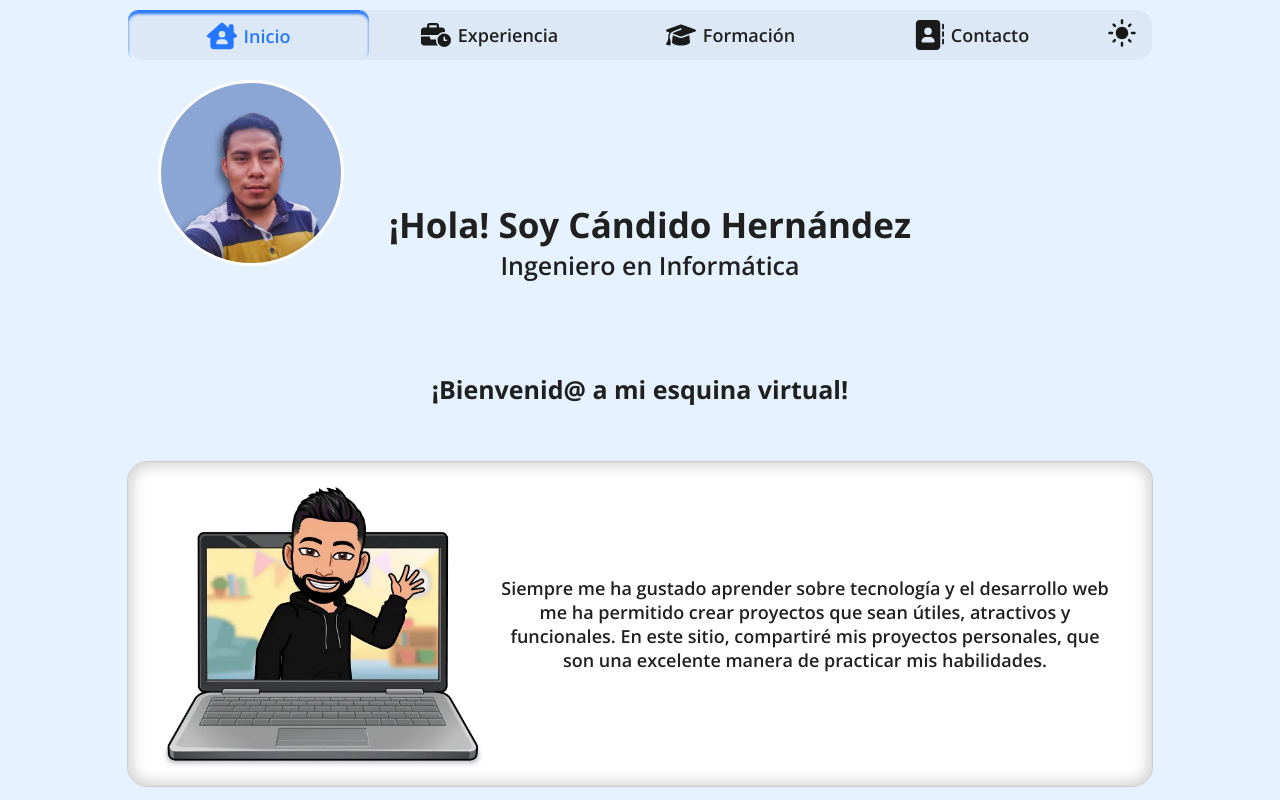
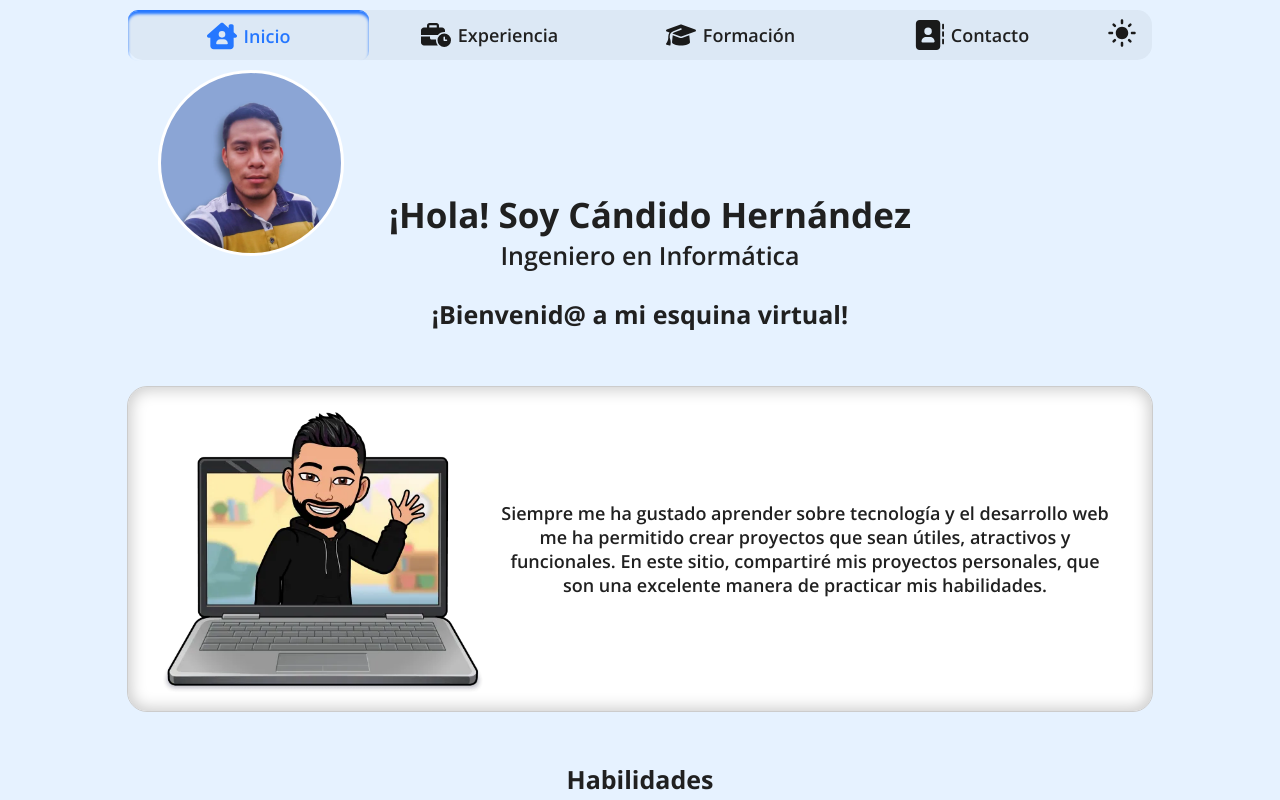
Before and after one commit to Candido-HM/portfolio-candido, an Angular app: page /home in a window 1280 px wide. Shown: the top 800 px of the page. Built offline with nearby package versions, Linux system fonts and the light colour scheme.

Commit message:
modificaciones introduccion y navbar

```diff
--- a/src/app/app.component.html
+++ b/src/app/app.component.html
@@ -1,6 +1,6 @@
 <header>
   <app-navbar></app-navbar>
-  <app-introduction></app-introduction>
+  <!-- <app-introduction></app-introduction> -->
 </header>
 
 <main>
--- a/src/app/components/main/home/home.component.html
+++ b/src/app/components/main/home/home.component.html
@@ -1,3 +1,9 @@
+<header>
+    <!-- <app-navbar></app-navbar> -->
+    <app-introduction></app-introduction>
+</header>
+
+
 <section class="title-welcome">
     <h2>¡Bienvenid@ a mi esquina virtual!</h2>
 </section>
--- a/src/assets/styles/_base.sass
+++ b/src/assets/styles/_base.sass
@@ -66,7 +66,6 @@ header
     .navbar
         width: auto
         height: 50px
-        margin-bottom: 10px
 
         ul
             width: 100%
@@ -109,21 +108,6 @@ header
                     height: 40px
                     cursor: pointer
                     background-color: transparent
-    // // Fijar el menu en la parte superior
-    // .fixed-menu
-    //     position: fixed !important
-    //     top: 0 !important
-    //     right: 0
-    //     left: 0 !important
-    //     width: auto !important
-    //     z-index: 999 !important
-    //     border-radius: 10px 10px 10px 10px !important
-    //     overflow: hidden !important
-    //     max-width: 1440px !important
-    //     margin: 0px auto
-    //     height: 50px
-    //     transition: all 200ms
-
 
     .introduction
         width: 100%
@@ -167,8 +151,6 @@ header
 
 main
     width: 100%
-    margin-top: 30px
-    padding-top: 35px
     display: flex
     flex-direction: column
 
--- a/src/assets/styles/_responsive.sass
+++ b/src/assets/styles/_responsive.sass
@@ -2,7 +2,6 @@
 
 @media screen and (min-width: 640px)
     header
-        // height: 400px
         .navbar
             display: flex
             align-items: center
```
